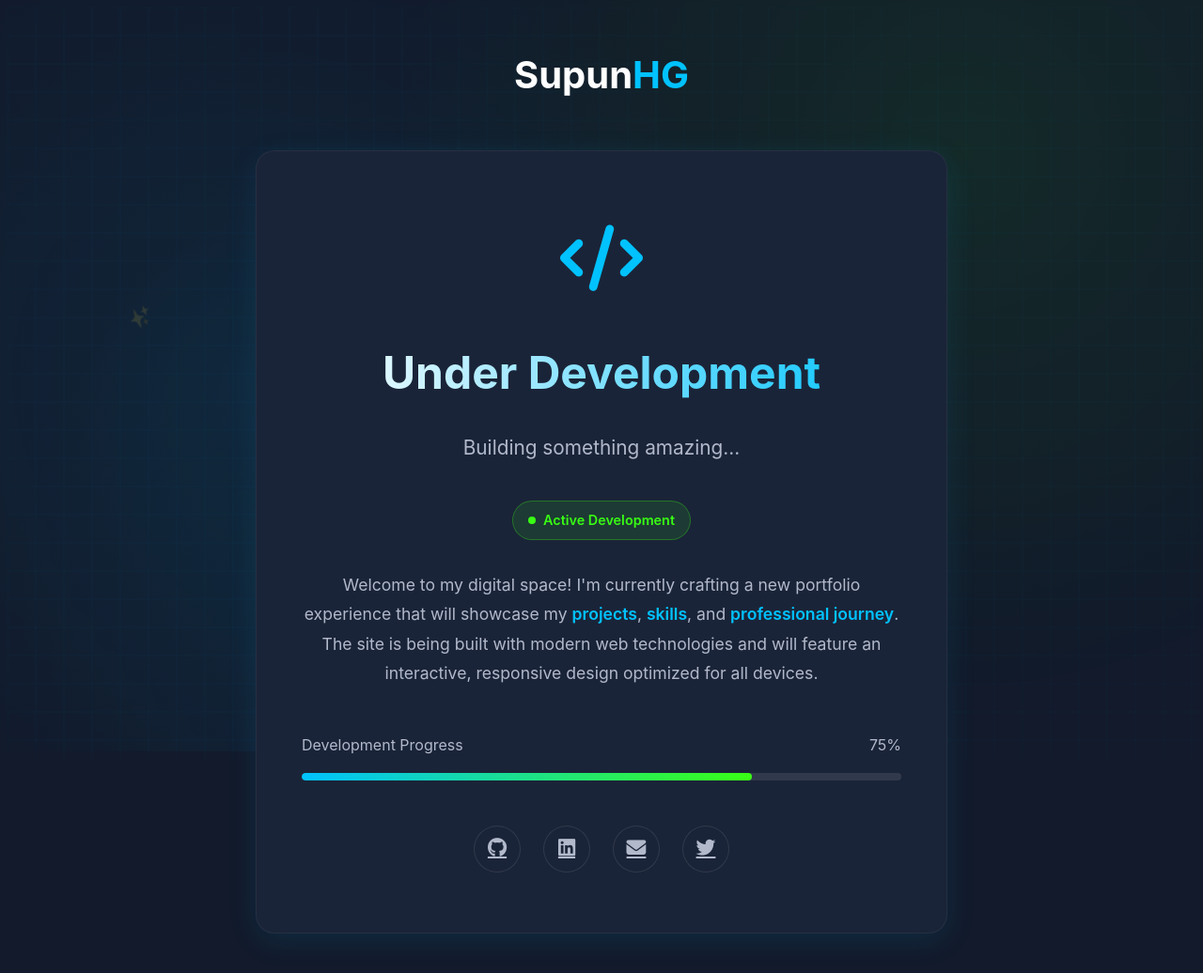
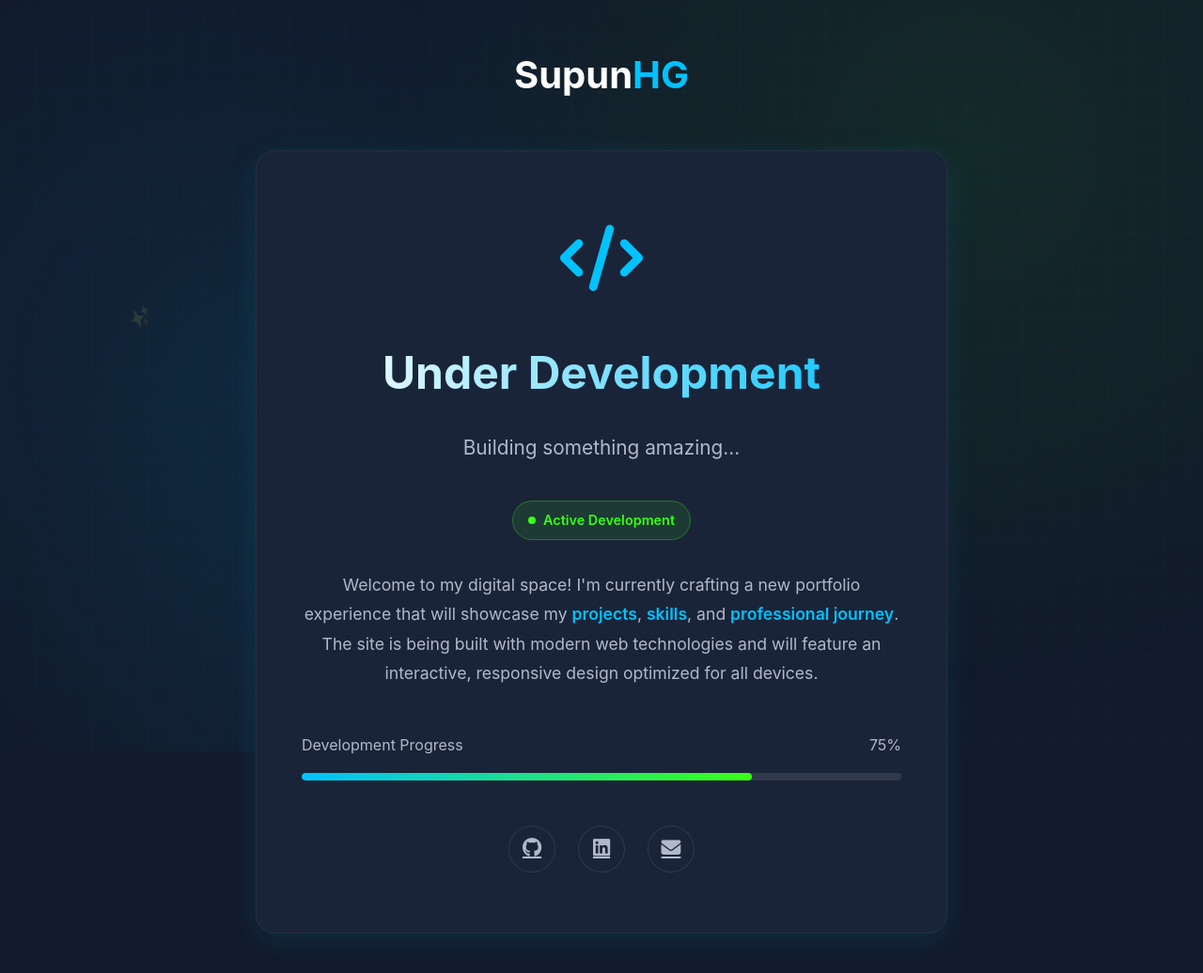
Before and after one commit to supunhg/supunhg.github.io, a plain HTML site: page index.html in a window 1280 px wide. Shown: the whole page at 94% size. Drawn offline with Linux system fonts and the light colour scheme.

Commit message:
Removed twitter link

```diff
--- a/index.html
+++ b/index.html
@@ -403,14 +403,11 @@
                 <a href="https://github.com/supunhg" class="social-link" target="_blank" rel="noopener noreferrer">
                     <i class="fab fa-github"></i>
                 </a>
-                <a href="https://linkedin.com/in/supunhg" class="social-link" target="_blank" rel="noopener noreferrer">
+                <a href="https://linkedin.com/in/supunhewagamage" class="social-link" target="_blank" rel="noopener noreferrer">
                     <i class="fab fa-linkedin"></i>
                 </a>
-                <a href="mailto:contact@supunhg.dev" class="social-link" target="_blank" rel="noopener noreferrer">
+                <a href="mailto:sanchithahewagamage@gmail.com" class="social-link" target="_blank" rel="noopener noreferrer">
                     <i class="fas fa-envelope"></i>
-                </a>
-                <a href="https://twitter.com/supunhg" class="social-link" target="_blank" rel="noopener noreferrer">
-                    <i class="fab fa-twitter"></i>
                 </a>
             </div>
         </div>
```
